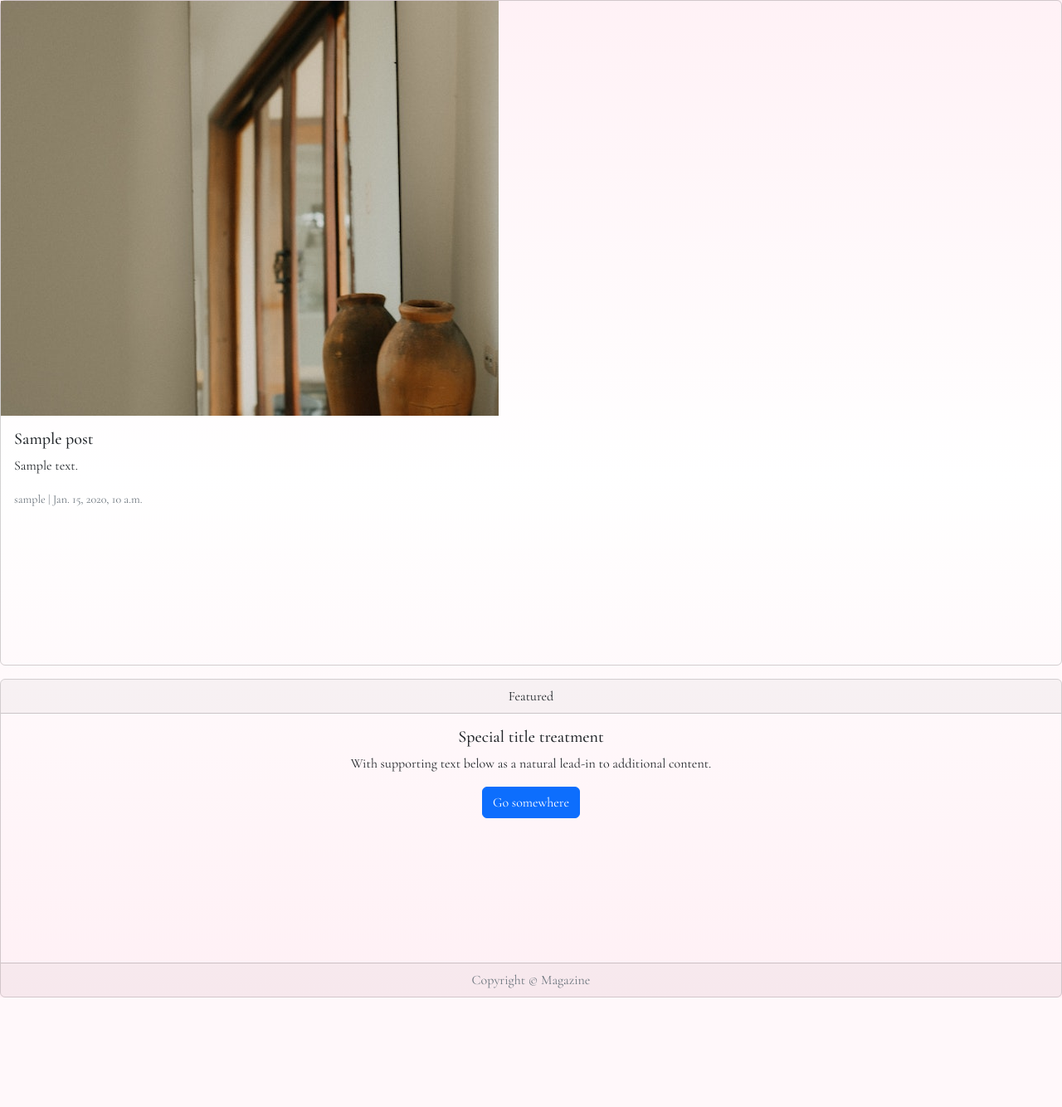
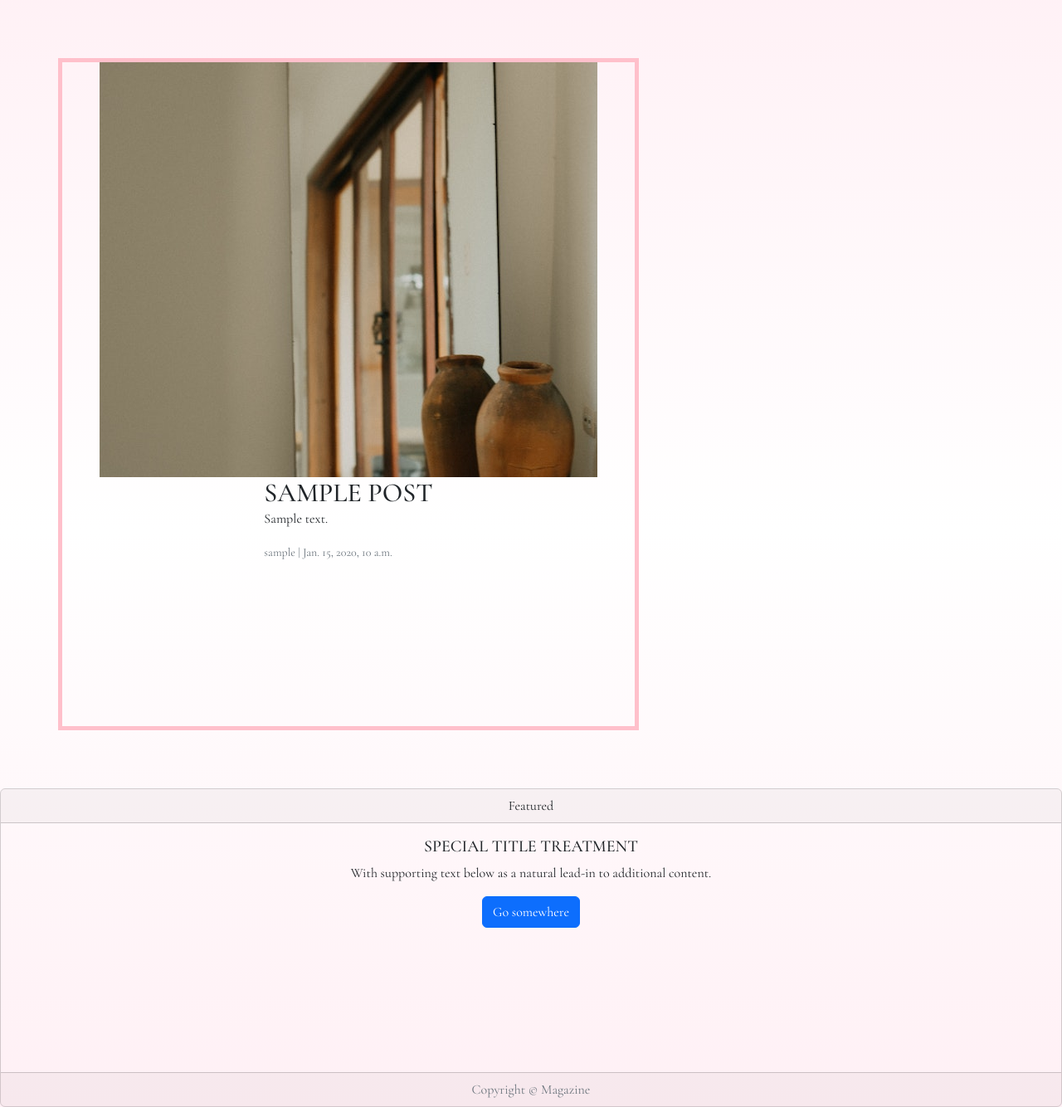
Before and after one commit to frirsta/fullstack, a Django app: a page that uses templates/base.html in a window 1280 px wide. Shown: the part 56-1390 px from the top of the page at 83% size. Before the commit the page ends 1258 px from the top, so only its background shows below. Run offline with Django 3.2, Linux system fonts and the light colour scheme; tables that the repository leaves empty hold one stand-in row (values such as "Sample post"); some libraries are stand-ins or nearby versions.

Commit message:
Add css to post_detail.html and index.html

```diff
--- a/static/css/style.css
+++ b/static/css/style.css
@@ -26,7 +26,11 @@ h1 {
     background-color: unset;
 }
 
-.card-body{
+.card-title {
+    text-transform: uppercase;
+}
+
+.card-body {
     height: 300px;
 }
 
@@ -36,6 +40,17 @@ h1 {
     width: 600px;
 }
 
-.container{
+.container {
     height: fit-content;
+
 }
+
+.post-container {
+    border: 5px solid pink;
+    display: flex;
+    flex-direction: column;
+    justify-content: center;
+    align-items: center;
+    margin: 70px;
+    width: 700px;
+}
--- a/templates/base.html
+++ b/templates/base.html
@@ -6,7 +6,7 @@
     <meta http-equiv="X-UA-Compatible" content="IE=edge">
     <meta name="viewport" content="width=device-width, initial-scale=1.0">
     <link rel="stylesheet" href="https://cdn.jsdelivr.net/npm/bootstrap@5.2.3/dist/css/bootstrap.min.css">
-<link rel="stylesheet" href="static/css/style.css">
+<link rel="stylesheet" href="/static/css/style.css">
     <title>Magazine</title>
 </head>
 <body>
@@ -49,7 +49,6 @@
         </div>
       </div>
 </footer>
-<script src="https://kit.fontawesome.com/215e1e67e2.js" crossorigin="anonymous"></script>
     <script src="https://cdn.jsdelivr.net/npm/bootstrap@5.2.3/dist/js/bootstrap.bundle.min.js"></script>
 </body>
 </html>
--- a/templates/post_detail.html
+++ b/templates/post_detail.html
@@ -1,10 +1,10 @@
 {% extends 'base.html' %}
 {% block content %}
-<div class="card mb-3">
+<div class="container post-container">
     <div class="blog-image"></div>
     <div class="card-body">
-      <h5 class="card-title">{{ post.title }}</h5>
-      <p class="card-text">{{post.content}}</p>
+      <h2 class="card-title">{% block title %} {{ object.title }} {% endblock title %}</h2>
+      <p class="card-text">{{ object.content | safe }}</p>
       <p class="card-text"><small class="text-muted">{{ post.author }} | {{ post.created_on }}</small></p>
     </div>
   </div>
```
Also changed, not shown: templates/index.html (+6 -3 lines).
